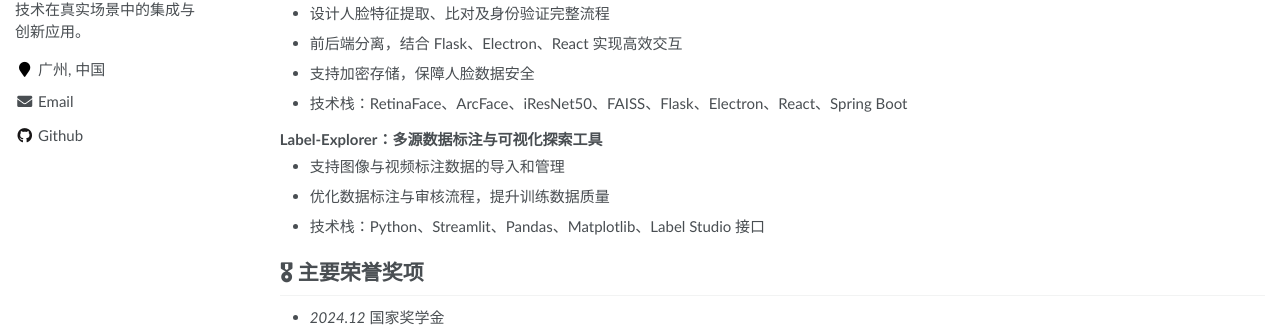
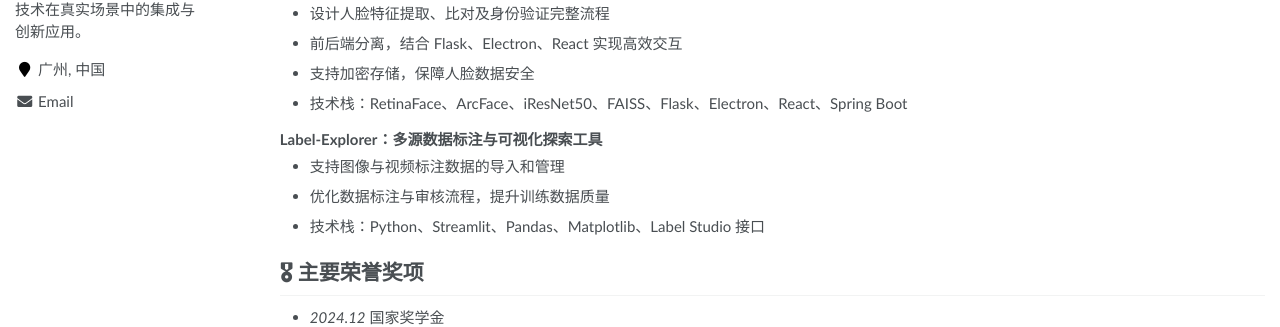
Before and after one commit to YolieDeng/YolieDeng.github.io, a Jekyll site: the page built from _pages/about.md, in a window 1280 px wide. Shown: the part 513-840 px from the top of the page. Built offline with Jekyll 4.4.1, drawn with Linux system fonts in a browser that asks for light colours.

Commit message:
✨ feat: 隐藏GitHub

```diff
--- a/_config.yml
+++ b/_config.yml
@@ -37,7 +37,7 @@
   flickr           :
   facebook         :
   foursquare       :
-  github           : "YolieDeng"
+  github           : # "YolieDeng"
   google_plus      :
   keybase          :
   instagram        :
```
